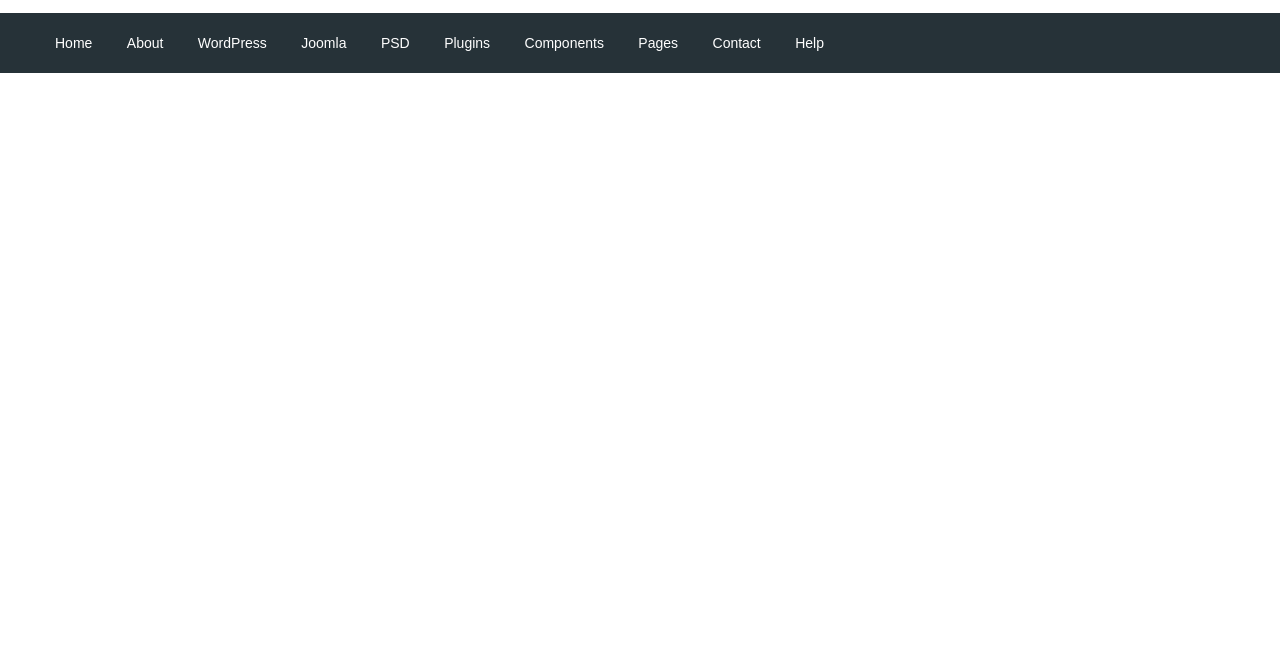
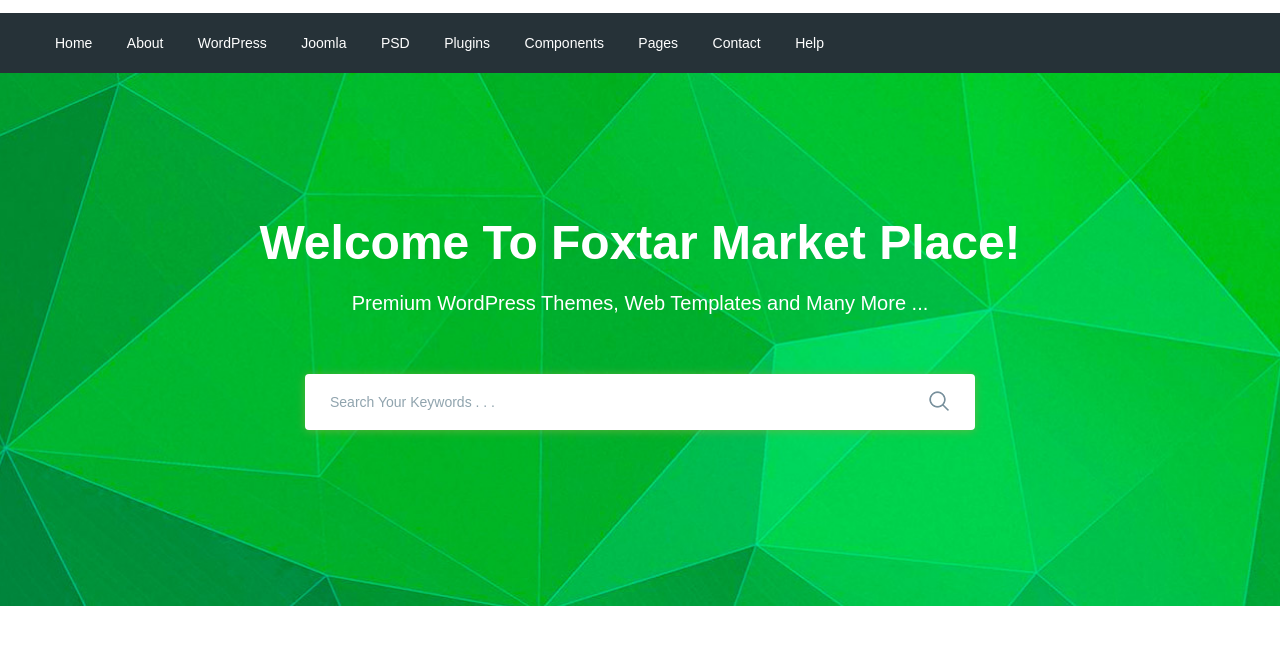
Before and after one commit to OlgaKel/moderno, a website: page app/index.html in a window 1280 px wide. Shown: the part 77-722 px from the top of the page. Drawn offline with nearby package versions, Linux system fonts and the light colour scheme; files that its build step writes are made by us from their sources.

Commit message:
added search section

```diff
--- a/app/index.html
+++ b/app/index.html
@@ -96,6 +96,27 @@
             </div>
         </div>
     </header>
+    <section class="search" style="background-image: url(images/search.jpg);
+    ">
+        <div class="container">
+            <div class="search__inner">
+                <div class="search__inner-title">
+                    Welcome To Foxtar Market Place!
+                </div>
+                <div class="search__inner-text">
+                    Premium WordPress Themes, Web Templates and Many More ...
+                </div>
+                <div class="search__inner-form">
+                    <form>
+                        <input type="text" placeholder="Search Your Keywords . . ." required>
+                        <button type="submit">
+                            <img src="images/icons/search.png" alt="">
+                        </button>
+                    </form>
+                </div>
+            </div>
+        </div>
+    </section>
     <script src="https://ajax.googleapis.com/ajax/libs/jquery/3.7.1/jquery.min.js"></script>
     <script src="js/libs.min.js"></script>
     <script src="js/main.min.js"></script>
--- a/app/scss/style.scss
+++ b/app/scss/style.scss
@@ -54,3 +54,56 @@
         font-size: 14px;
     }
 }
+.search{
+    text-align: center;
+    background-size: cover;
+    background-repeat: no-repeat;
+    background-position: center;
+    min-height: 533px;
+    color: #fff;
+}
+.search__inner{
+    padding: 155px 0px 100px;
+    color: #fff;
+    text-align: center;
+    &-title{
+        font-size: 48px;
+        line-height: 30px;
+        font-weight: 700;
+        margin-bottom: 30px;
+    }
+    &-text{
+        font-weight: 500;
+        font-size: 20px;
+        line-height: 30px;
+        margin-bottom: 56px;
+    }
+    &-form{
+        max-width: 670px;
+        margin: 0 auto;
+        position: relative;
+        input{
+            display: block;
+            width: 100%;
+            height: 56px;
+            box-shadow: 0px 1px 10px 0px rgba(124, 178, 64, 0.75);
+            border-radius: 4px;
+            border: none;
+            font-size: 14px;
+            font-weight: 500;
+            padding-left: 25px;
+            padding-right: 60px;
+            &::placeholder{
+                color: #90a4ae;
+                font-weight: 500;
+            }
+        }
+        button{
+            position: absolute;
+            border: none;
+            background-color:transparent;
+            right: 20px;
+            top: 16px;
+        }
+    }
+}
```
Also changed, not shown: app/images/icons/search.png (added), app/images/search.jpg (added).
